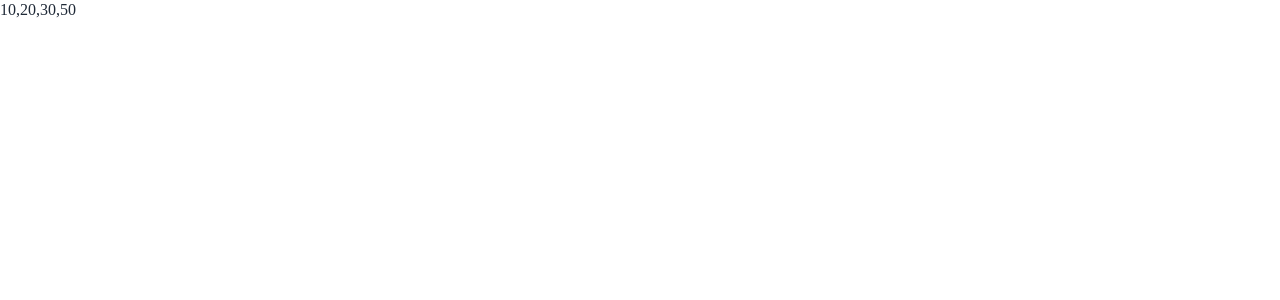
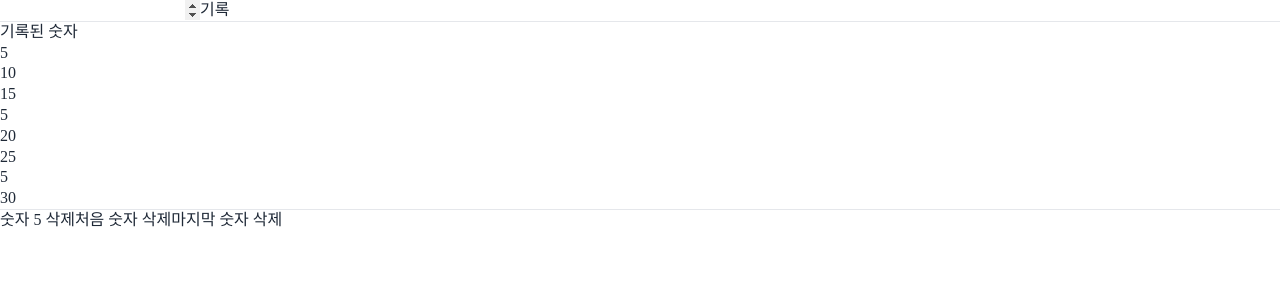
Before and after one commit to NewBean0312/react-proj, a React (Create React App) app: page / in a window 1280 px wide. Shown: the top 300 px of the page. Built offline with nearby package versions, Linux system fonts and the light colour scheme; a web font is replaced by a local one.

Commit message:
숫자리스트에서 특정 숫자 제거, 첫 숫자 제거, 마지막 숫자 제거 기능 추가

```diff
--- a/src/RefEx.js
+++ b/src/RefEx.js
@@ -1,11 +1,67 @@
 import React, { useState, useRef } from "react";
 
 function RefEx() {
-  const index = 3;
-  const arr = [10, 20, 30, 40, 50];
-  const newArr = arr.filter((el, _index) => _index != index);
+  const noInputRef = useRef(null);
+  const [no, setNo] = useState("");
+  const [recordedNos, setRecordedNos] = useState([5, 10, 15, 5, 20, 25, 5, 30]);
 
-  return <>{newArr.join(',')}</>;
+  const saveNo = () => {
+    if (no === "") {
+      alert("숫자를 입력해주세요.");
+      return;
+    }
+
+    setRecordedNos([...recordedNos, no]);
+    setNo("");
+  };
+
+  const removeNo5 = () => {
+    const newRevorededNos = recordedNos.filter((el) => el != 5);
+    setRecordedNos(newRevorededNos);
+  }
+
+  const removeFirst = () => {
+    const newRevorededNos = recordedNos.filter((el, index) => index != 0);
+    setRecordedNos(newRevorededNos);
+  }
+
+  const removeLast = () => {
+    setRecordedNos(
+      recordedNos.filter((el, index) => index != recordedNos.length - 1)
+    );
+  };
+
+  return (
+    <>
+      <form
+        onSubmit={(e) => {
+          e.preventDefault();
+          saveNo();
+        }}
+      >
+        <input
+          type="number"
+          value={no}
+          onChange={(e) => setNo(e.target.valueAsNumber)}
+        />
+        <button type="submit">기록</button>
+      </form>
+      <hr />
+
+      <h1>기록된 숫자</h1>
+      <ul>
+        {recordedNos.map((el, index) => (
+          <li key={index}>{el}</li>
+        ))}
+      </ul>
+
+      <hr />
+
+      <button onClick={removeNo5}>숫자 5 삭제</button>
+      <button onClick={removeFirst}>처음 숫자 삭제</button>
+      <button onClick={removeLast}>마지막 숫자 삭제</button>
+    </>
+  );
 }
 
 export default RefEx;
```
